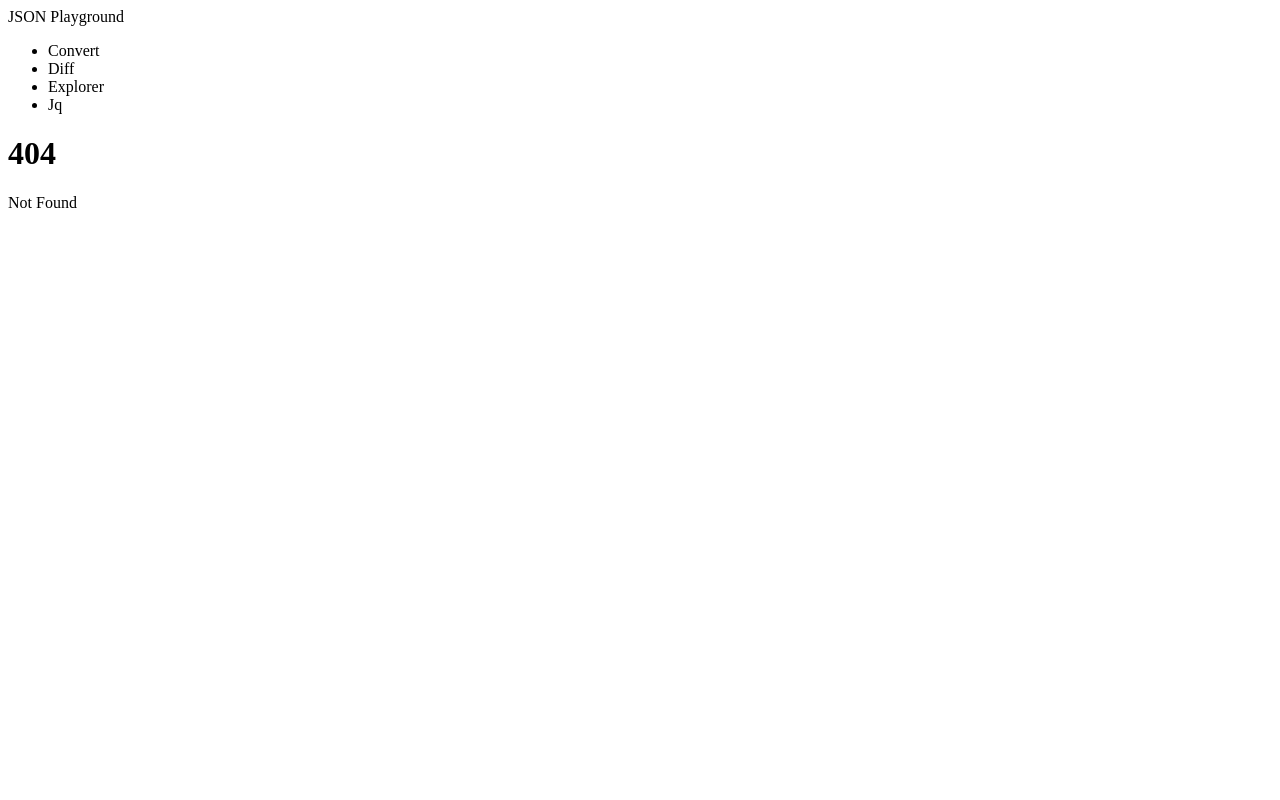
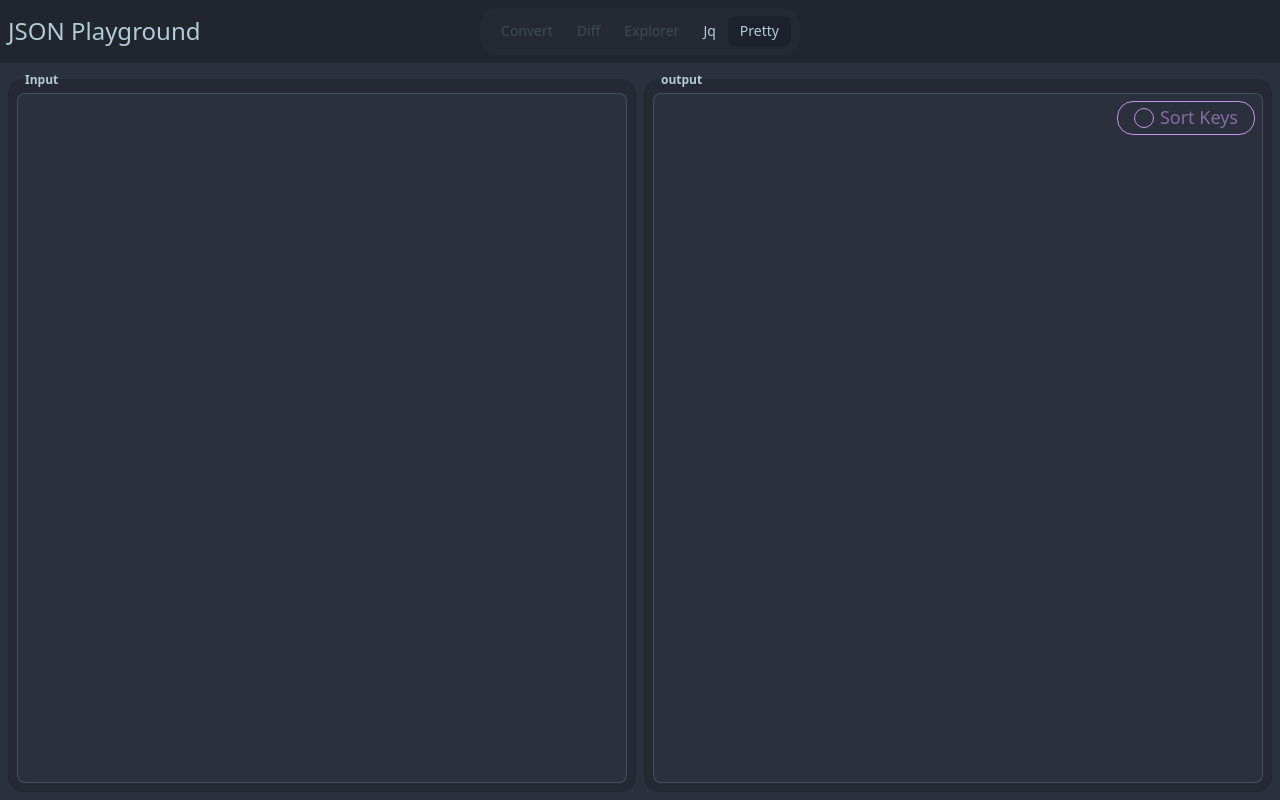
Before and after one commit to indeedhat/jqplay, a SvelteKit app: page /pretty in a window 1280 px wide. Before the commit this address had no page. Built offline with nearby package versions, Linux system fonts and the light colour scheme.

Commit message:
feat: added a pretty print page + moved jq to its own page

```diff
--- a/src/components/InputBox.svelte
+++ b/src/components/InputBox.svelte
@@ -1,6 +1,6 @@
 <script lang="ts">
-import Fieldset from './Fieldset.svelte'
-import JsonEditor from './JsonEditor.svelte';
+import Fieldset from '@components/Fieldset.svelte'
+import JsonEditor from '@components/JsonEditor.svelte';
 
 interface Props {
     json: string
--- a/src/components/OutputBox.svelte
+++ b/src/components/OutputBox.svelte
@@ -2,9 +2,9 @@
 import type { Snippet } from 'svelte';
 import * as jq from 'jq-wasm'
 
-import Fieldset from './Fieldset.svelte'
-import JsonPrinter from './JsonPrinter.svelte';
-import JqEditor from './JqEditor.svelte';
+import Fieldset from '@components/Fieldset.svelte'
+import JsonPrinter from '@components/JsonPrinter.svelte';
+import JqEditor from '@components/JqEditor.svelte';
 
 interface Props {
 	json: string
--- a/src/routes/+layout.svelte
+++ b/src/routes/+layout.svelte
@@ -1,11 +1,19 @@
 <script lang="ts">
 export const prerender = true;
 
+import { page } from '$app/state'
+
+import '@/style.css'
 import "prismjs/themes/prism-tomorrow.css"
 import favicon from '$lib/assets/favicon.svg';
 
 let { children } = $props();
 
+const active = (path: string) => {
+	return page.url.pathname === path
+		? "menu-active"
+		: ""
+}
 </script>
 
 <svelte:head>
@@ -18,10 +26,11 @@ let { children } = $props();
 		</div>
 		<div class="navbar-center">
 			<ul class="menu menu-horizontal bg-base-200 rounded-box">
-			  <li><a>Convert</a></li>
-			  <li><a>Diff</a></li>
-			  <li><a>Explorer</a></li>
-			  <li><a>Jq</a></li>
+				<li class="menu-disabled"><a>Convert</a></li>
+				<li class="menu-disabled"><a>Diff</a></li>
+				<li class="menu-disabled"><a>Explorer</a></li>
+				<li><a href="/jq" class={active("/jq")}>Jq</a></li>
+				<li><a href="/pretty" class={active("/pretty")}>Pretty</a></li>
 			</ul>
 		</div>
 		<div class="navbar-end"></div>
--- a/src/routes/+page.svelte
+++ b/src/routes/+page.svelte
@@ -1,33 +1,4 @@
 <script lang="ts">
-import '../style.css'
-
-import InputBox from '../components/InputBox.svelte'
-import OutputBox from '../components/OutputBox.svelte'
-
-let json = $state('')
-let outputs = $state([
-	{ id: crypto.randomUUID() }
-])
-
-const addOutput = () => outputs.push({ id: crypto.randomUUID() })
-const removeOutput = (id: string) => outputs = outputs.filter(o => o.id !== id)
 </script>
 
-<main class="flex flex-col p-2 gap-2 flex-grow overflow-auto">
-	<InputBox bind:json={ json } />
-
-	{#each outputs as output (output.id)}
-		<OutputBox { json }>
-			{#snippet remove()}
-				{#if outputs.length > 1}
-					<button
-						class="btn btn-xs bg-secondary text-neutral"
-						onclick={() => removeOutput(output.id)}
-					>X</button>
-				{/if}
-			{/snippet}
-		</OutputBox>
-	{/each}
-
-	<button onclick={addOutput} class="btn btn-sm btn-soft btn-accent">+</button>
-</main>
+home page
--- /dev/null
+++ b/src/routes/jq/+page.svelte
@@ -0,0 +1,31 @@
+<script lang="ts">
+import InputBox from '@components/InputBox.svelte'
+import OutputBox from '@components/OutputBox.svelte'
+
+let json = $state('')
+let outputs = $state([
+	{ id: crypto.randomUUID() }
+])
+
+const addOutput = () => outputs.push({ id: crypto.randomUUID() })
+const removeOutput = (id: string) => outputs = outputs.filter(o => o.id !== id)
+</script>
+
+<main class="flex flex-col p-2 gap-2 flex-grow overflow-auto">
+	<InputBox bind:json={ json } />
+
+	{#each outputs as output (output.id)}
+		<OutputBox { json }>
+			{#snippet remove()}
+				{#if outputs.length > 1}
+					<button
+						class="btn btn-xs bg-secondary text-neutral"
+						onclick={() => removeOutput(output.id)}
+					>X</button>
+				{/if}
+			{/snippet}
+		</OutputBox>
+	{/each}
+
+	<button onclick={addOutput} class="btn btn-sm btn-soft btn-accent">+</button>
+</main>
--- /dev/null
+++ b/src/routes/pretty/+page.svelte
@@ -0,0 +1,38 @@
+<script lang="ts">
+import * as jq from 'jq-wasm'
+
+import Fieldset from "@/components/Fieldset.svelte";
+import JsonEditor from "@/components/JsonEditor.svelte";
+import JsonPrinter from "@/components/JsonPrinter.svelte";
+
+let input: string = $state('')
+let output: string = $state('')
+let sort: bool = $state(false)
+
+$effect(async (): void => {
+	try {
+		JSON.parse(input)
+		const resp = await jq.raw(input, ".", sort ? ["-S"] : undefined)
+		output = resp.stdout
+	} catch (e: SyntaxError) {
+		output = input
+			? e.message
+			: ""
+	}
+})
+</script>
+
+<main class="flex flex-row p-2 gap-2 flex-grow overflow-auto">
+	<Fieldset legend="Input">
+		<JsonEditor bind:json={input} />
+	</Fieldset>
+	<Fieldset legend="output" class="relative">
+		<div class="badge badge-xl badge-outline badge-accent absolute right-4 top-4 p-4">
+			<label class="label">
+				<input type="checkbox" bind:checked={sort} class="checkbox checkbox-accent checkbox-sm" />
+				Sort Keys
+			</label>
+		</div>
+		<JsonPrinter bind:json={output} />
+	</Fieldset>
+</main>
--- a/svelte.config.js
+++ b/svelte.config.js
@@ -1,3 +1,4 @@
+import path from 'path'
 import adapter from '@sveltejs/adapter-static';
 import { vitePreprocess } from '@sveltejs/vite-plugin-svelte';
 
@@ -8,6 +9,12 @@ const config = {
 	preprocess: vitePreprocess(),
 
 	kit: {
+		alias: {
+			'@': path.resolve('./src'),
+			'@components': path.resolve('./src/components'),
+			'@lib': path.resolve('./src/lib'),
+			'@routes': path.resolve('./src/routes')
+		},
 		// adapter-auto only supports some environments, see https://svelte.dev/docs/kit/adapter-auto for a list.
 		// If your environment is not supported, or you settled on a specific environment, switch out the adapter.
 		// See https://svelte.dev/docs/kit/adapters for more information about adapters.
```
